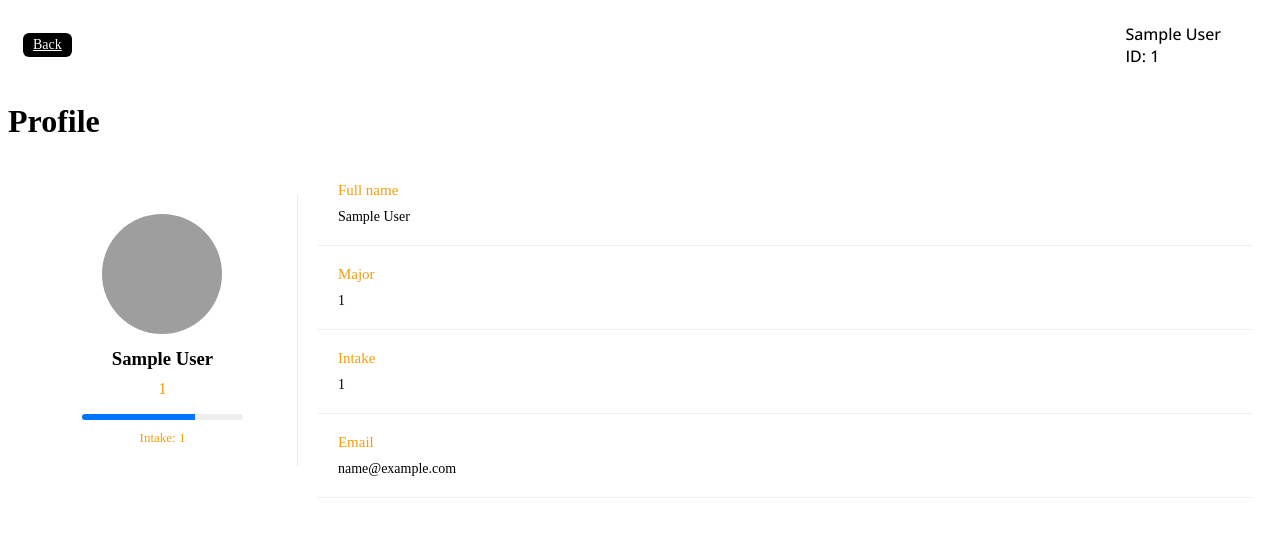
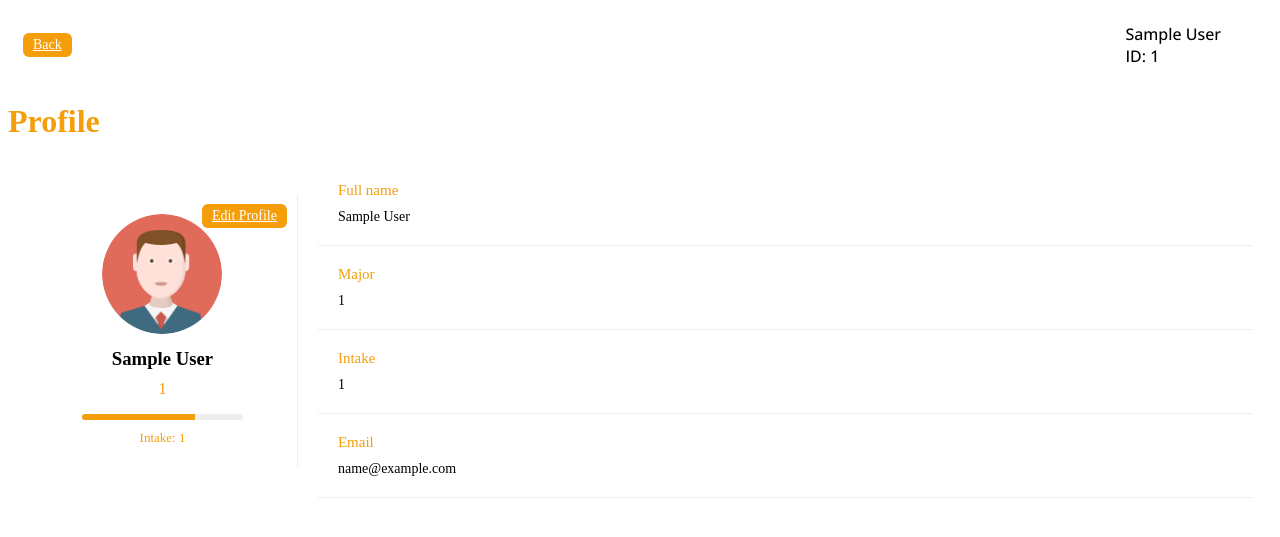
Before and after one commit to manhneee/vgtutor, a PHP site: page /profile.php in a window 1280 px wide. Shown: the top 537 px of the page. Run offline with PHP 8.4, Linux system fonts and the light colour scheme; the visitor is signed in with stand-in values (Sample User, id 1); grey boxes are pictures that could not be loaded.

Commit message:
fix fetch data from database to profile and add edit profile button

```diff
--- a/css/chatForStudent.css
+++ b/css/chatForStudent.css
@@ -88,8 +88,10 @@
 }
 
 .message-username {
-  font-weight: bold;
-  font-size: 14px;
+  font-weight: 400;
+  font-size: 13px;
+  color: #888;
+  opacity: 0.8;
   margin-bottom: 4px;
 }
 
--- a/css/chatForTutor.css
+++ b/css/chatForTutor.css
@@ -90,8 +90,10 @@
 }
 
 .message-username {
-  font-weight: bold;
-  font-size: 14px;
+  font-weight: 400;
+  font-size: 13px;
+  color: #101010;
+  opacity: 0.8;
   margin-bottom: 4px;
 }
 
--- a/css/profile.css
+++ b/css/profile.css
@@ -52,6 +52,7 @@
   width: 300px;
   text-align: center;
   padding: 20px;
+  position: relative;
 }
 
 @media (min-width: 768px) {
@@ -82,7 +83,7 @@
   top: 0;
   height: 100%;
   width: 70%;
-  background-color: var(--blue-color);
+  background-color: var(--orange-color);
 }
 
 .profile-page .info-box .box {
@@ -274,3 +275,10 @@
 .bg-black:hover {
   background-color: #333; /* optional darker hover */
 }
+
+.edit-profile-btn {
+  position: absolute;
+  top: 10px;
+  right: 10px;
+  z-index: 2;
+}
--- /dev/null
+++ b/data/fetchStudentInfo.php
@@ -0,0 +1,9 @@
+<?php
+// Fetch all student info from the database
+global $conn;
+function fetchStudentInfo($conn, $studentid) {
+    $stmt = $conn->prepare("SELECT * FROM student_account WHERE accountid = ?");
+    $stmt->execute([$studentid]);
+    return $stmt->fetch(PDO::FETCH_ASSOC);
+}
+?>
--- a/profile.php
+++ b/profile.php
@@ -16,20 +16,24 @@ $intake = $_SESSION['intake'] ?? 'Not Provided';
 
 if ($_SESSION['role'] === 'Student') {
     $id = $_SESSION['studentid'];
+    include_once __DIR__ . '/data/fetchStudentInfo.php';
+    $studentInfo = fetchStudentInfo($conn, $id);
+    $name = $studentInfo['name'] ?? 'Unknown';
+    $email = $studentInfo['email'] ?? 'Not Provided';
+    $major = $studentInfo['major'] ?? 'Not Provided';
+    $intake = $studentInfo['intake'] ?? 'Not Provided';
 } elseif ($_SESSION['role'] === 'Tutor') {
     $id = $_SESSION['tutorid'];
-$stmt = $conn->prepare("SELECT gpa, bank_name, bank_acc_no, self_description
-                        FROM tutor_registration
-                        WHERE studentid = ?
-                        ORDER BY denied_at DESC LIMIT 1");
-
-    $stmt->execute([$id]);
-    $tutorInfo = $stmt->fetch(PDO::FETCH_ASSOC);
-
+    include_once __DIR__ . '/data/fetchTutorInfo.php';
+    $tutorInfo = fetchTutorInfo($conn, $id);
+    $name = $tutorInfo['name'] ?? 'Unknown';
+    $email = $tutorInfo['email'] ?? 'Not Provided';
+    $major = $tutorInfo['major'] ?? 'Not Provided';
+    $intake = $tutorInfo['intake'] ?? 'Not Provided';
     $gpa = $tutorInfo['gpa'] ?? 'Not Provided';
     $bankName = $tutorInfo['bank_name'] ?? 'Not Provided';
     $bankAcc = $tutorInfo['bank_acc_no'] ?? 'Not Provided';
-    $description = $tutorInfo['self_description'] ?? 'Not Provided';
+    $description = $tutorInfo['description'] ?? 'Not Provided';
 } else {
     header("Location: ../login.php?error=Unauthorized");
     exit;
@@ -55,7 +59,7 @@ $stmt = $conn->prepare("SELECT gpa, bank_name, bank_acc_no, self_description
     <div class="head bg-white p-15 between-flex">
         <div>
             <a href="/vgtutor/<?= $_SESSION['role'] === 'Tutor' ? 'tutor' : 'student' ?>/index.php"
-               class="visit d-block fs-14 bg-black c-white w-fit btn-shape">Back</a>
+               class=" d-block fs-14 bg-orange c-white w-fit btn-shape">Back</a>
         </div>
         <div class="icons d-flex align-center">
             <div class="d-flex align-items-center gap-2">
@@ -70,11 +74,12 @@ $stmt = $conn->prepare("SELECT gpa, bank_name, bank_acc_no, self_description
         </div>
     </div>
 
-    <h1 class="p-relative">Profile</h1>
+    <h1 class="p-relative c-orange">Profile</h1>
     <div class="profile-page m-20">
         <div class="overview bg-white rad-10 d-flex align-center">
             <div class="avatar-box txt-c p-20">
-                <img class="rad-half mb-10" src="imgs/avatar.png" alt="" />
+                <a href="#" class="d-block fs-14 bg-orange c-white w-fit btn-shape edit-profile-btn">Edit Profile</a>
+                <img class="rad-half mb-10" src="img/avatar.png" alt="" />
                 <h3 class="m-0"><?= htmlspecialchars($name) ?></h3>
                 <p class="c-grey mt-10"><?= htmlspecialchars($major) ?></p>
                 <div class="level rad-6 bg-eee p-relative">
```
Also changed, not shown: data/fetchTutorInfo.php (added, +12 -0 lines).
